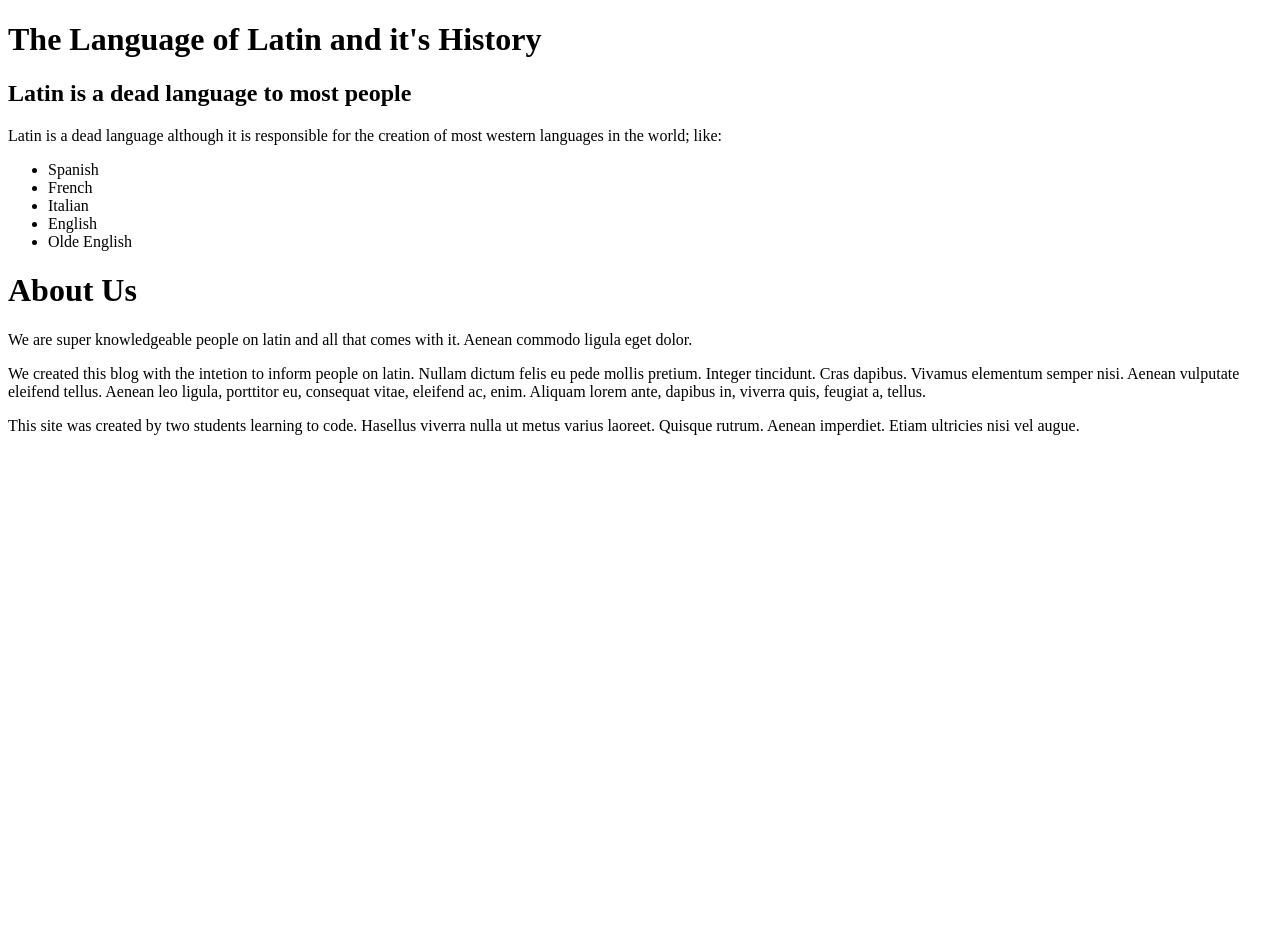
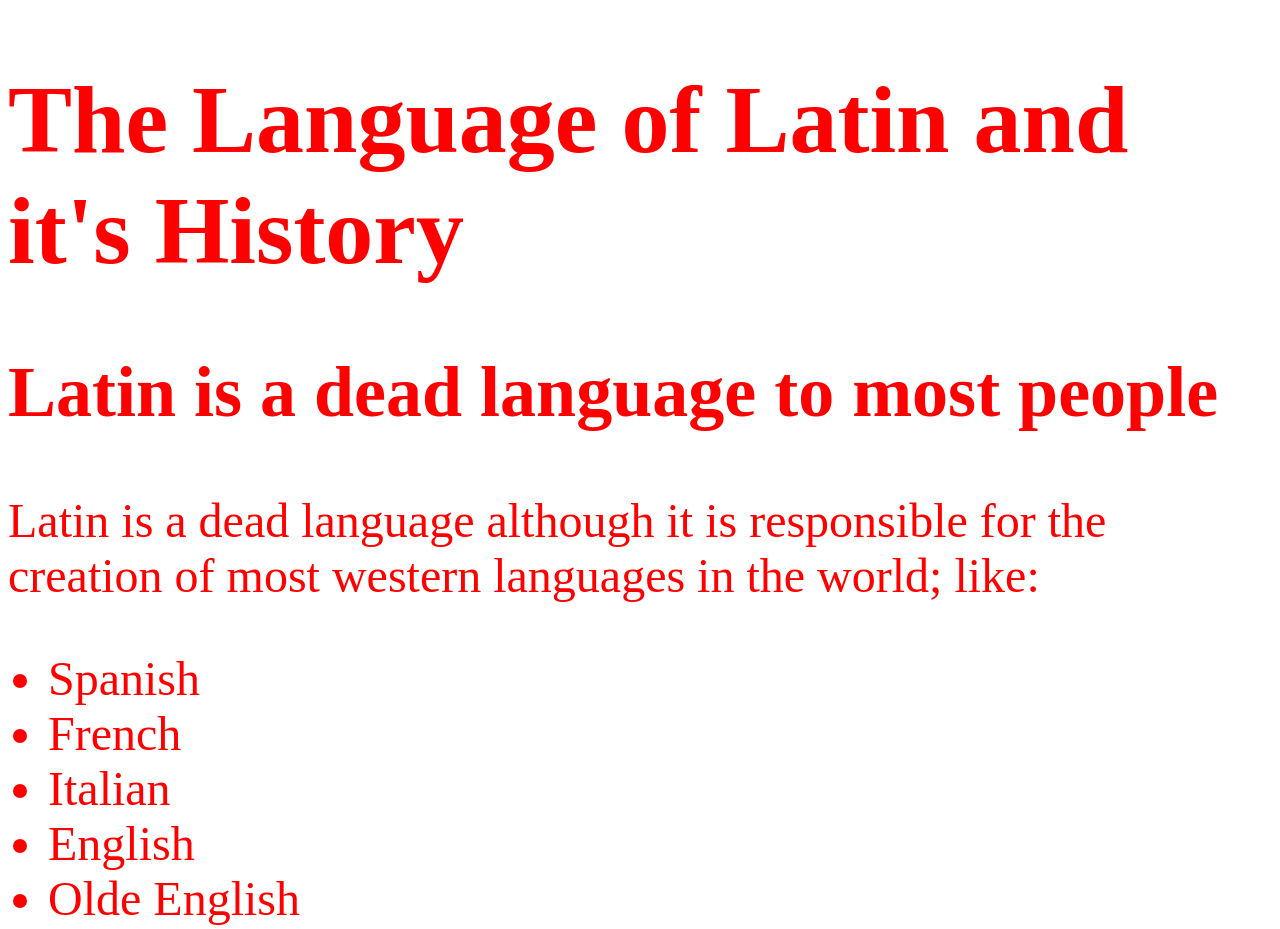
Before and after one commit to JamesRHoward/blog, a plain HTML site: page index.html in a window 1280 px wide. Shown: the top 929 px of the page. Before the commit the page ends 800 px from the top, so only its background shows below. Drawn offline with Linux system fonts and the light colour scheme.

Commit message:
fixed style sheet

```diff
--- a/css/styles.css
+++ b/css/styles.css
@@ -1,8 +1,11 @@
-.info {
-  font-family: sans-serif;
-  color: green;
+.ok {
+  font-size: 3em;
+  color: red
 }
 
 .about {
+  font-style: italic;
+  color: cyan;
+  font-size: 2em;
 
 }
--- a/index.html
+++ b/index.html
@@ -1,11 +1,11 @@
 <!DOCTYPE html>
 <html>
   <head>
-    <link href="css/styles.css" rel="stylsheet" type="text/css">
+    <link href="css/styles.css" rel="stylesheet" type="text/css">
     <title>Latin Blog</title>
   </head>
 
-  <div class="info">
+  <div class="ok">
 
   <h1>The Language of Latin and it's History</h1>
   <h2>Latin is a dead language to most people</h2>
@@ -21,7 +21,7 @@
       <li>English</li>
       <li>Olde English</li>
     </ul>
-
+    </div>
 
     <div class="about">
 
```
